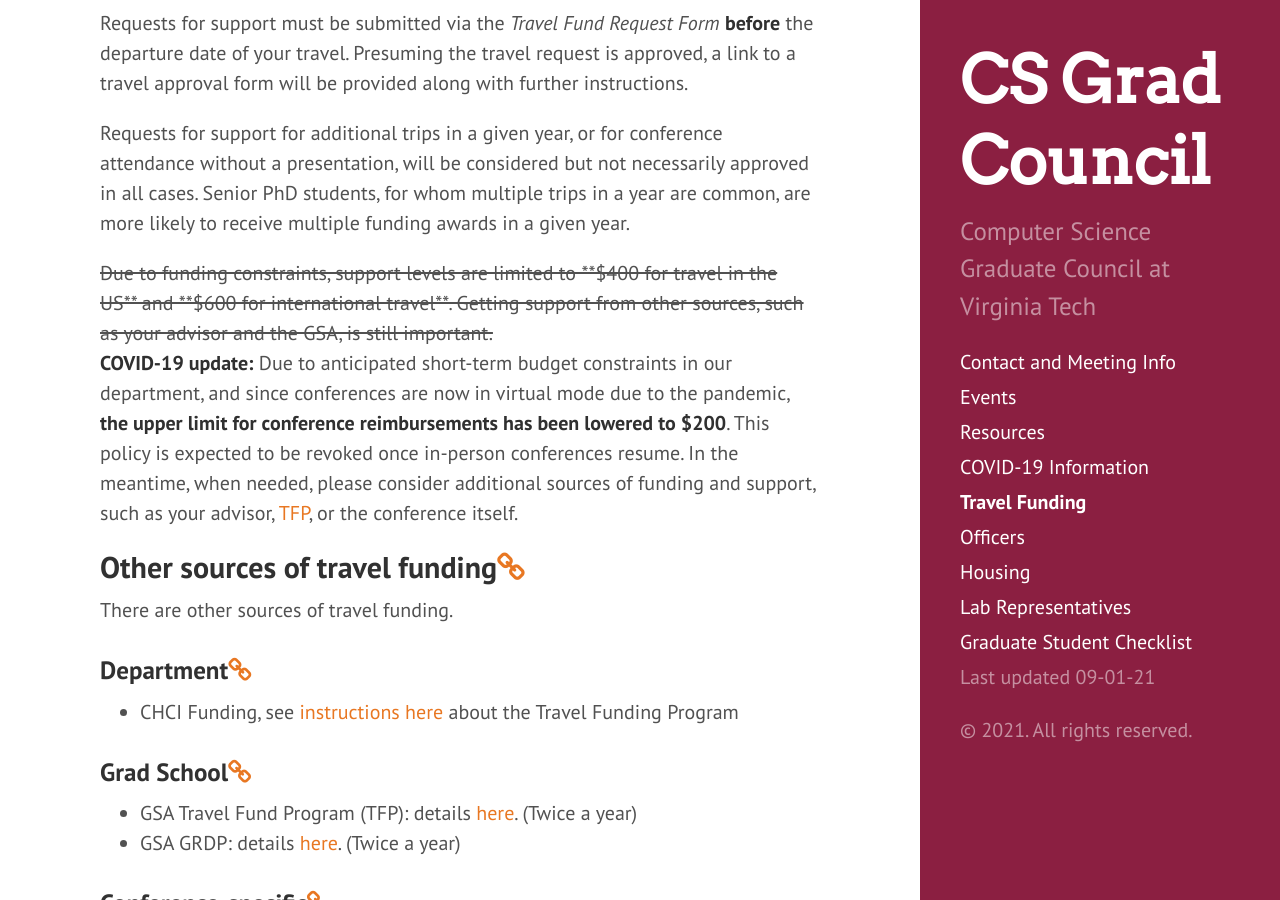
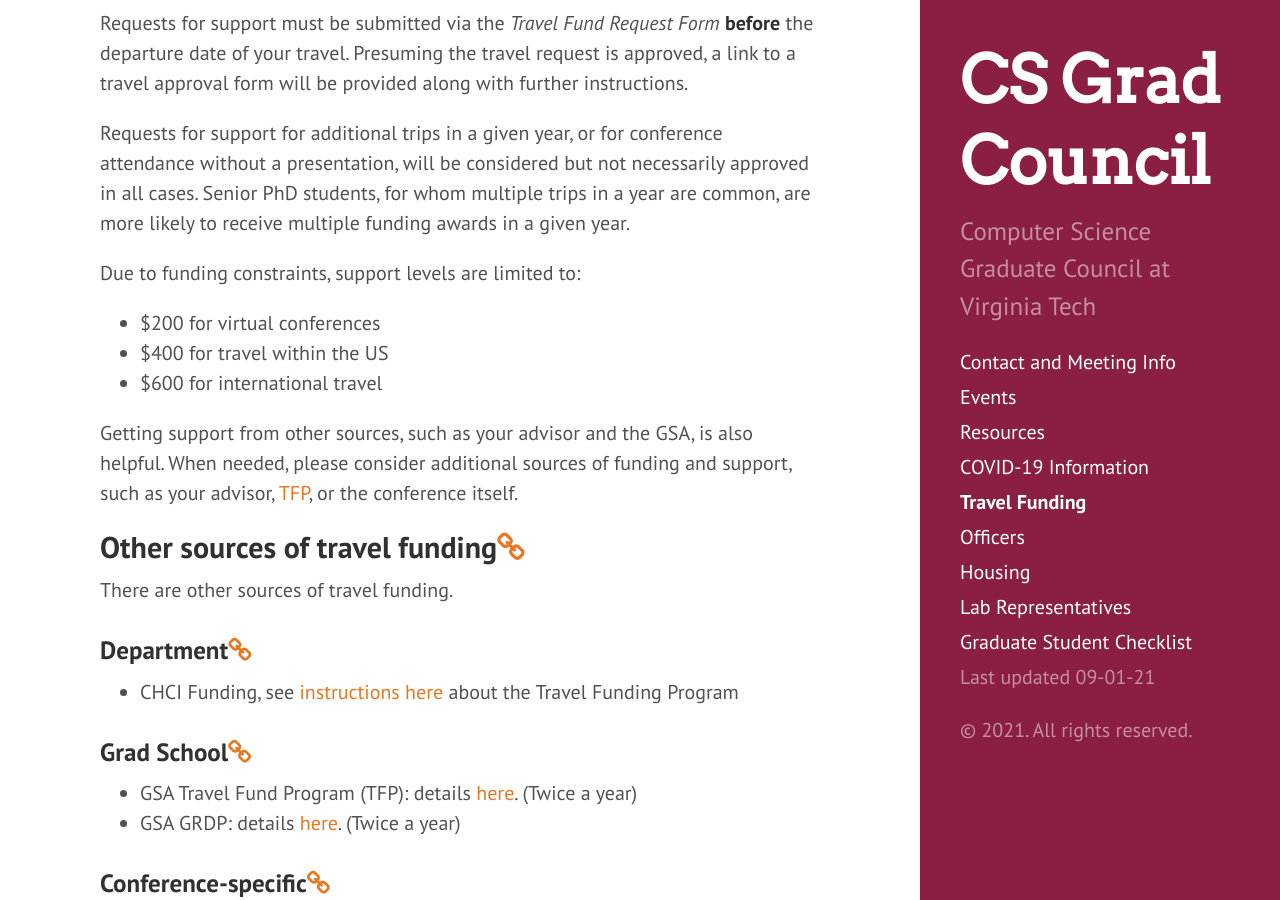
Before and after one commit to CSGraduateCouncil-VirginiaTech/csgc-website, a Jekyll site: the page built from travel_funding.md, in a window 1280 px wide and 900 px high, scrolled down 571 px. Built offline with Jekyll 4.4.1, drawn with Linux system fonts in a browser that asks for light colours.

Commit message:
Reinstated the conference funding

```diff
--- a/travel_funding.md
+++ b/travel_funding.md
@@ -30,12 +30,13 @@
 multiple trips in a year are common, are more likely to receive multiple
 funding awards in a given year.
 
-<s>Due to funding constraints, support levels are limited to
-**$400 for travel in the US** and **$600 for international travel**. Getting
-support from other sources, such as your advisor and the GSA, is still
-important.</s>
+Due to funding constraints, support levels are limited to:
+* $200 for virtual conferences
+* $400 for travel within the US
+* $600 for international travel
 
-**COVID-19 update:** Due to anticipated short-term budget constraints in our department, and since conferences are now in virtual mode due to the pandemic, **the upper limit for conference reimbursements has been lowered to $200**. This policy is expected to be revoked once in-person conferences resume. In the meantime, when needed, please consider additional sources of funding and support, such as your advisor, [TFP](https://blogs.lt.vt.edu/graduatestudentassembly/what-we-can-offer-you/funding-opportunities/travel-fund-program/), or the conference itself.
+Getting support from other sources, such as your advisor and the GSA, is also helpful.
+When needed, please consider additional sources of funding and support, such as your advisor, [TFP](https://blogs.lt.vt.edu/graduatestudentassembly/what-we-can-offer-you/funding-opportunities/travel-fund-program/), or the conference itself.
 
 ## <a name="Othersourcesoftravelfunding"></a>Other sources of travel funding<a href="#Othersourcesoftravelfunding"><i class="fa fa-link" aria-hidden="true"></i></a>
 
```
